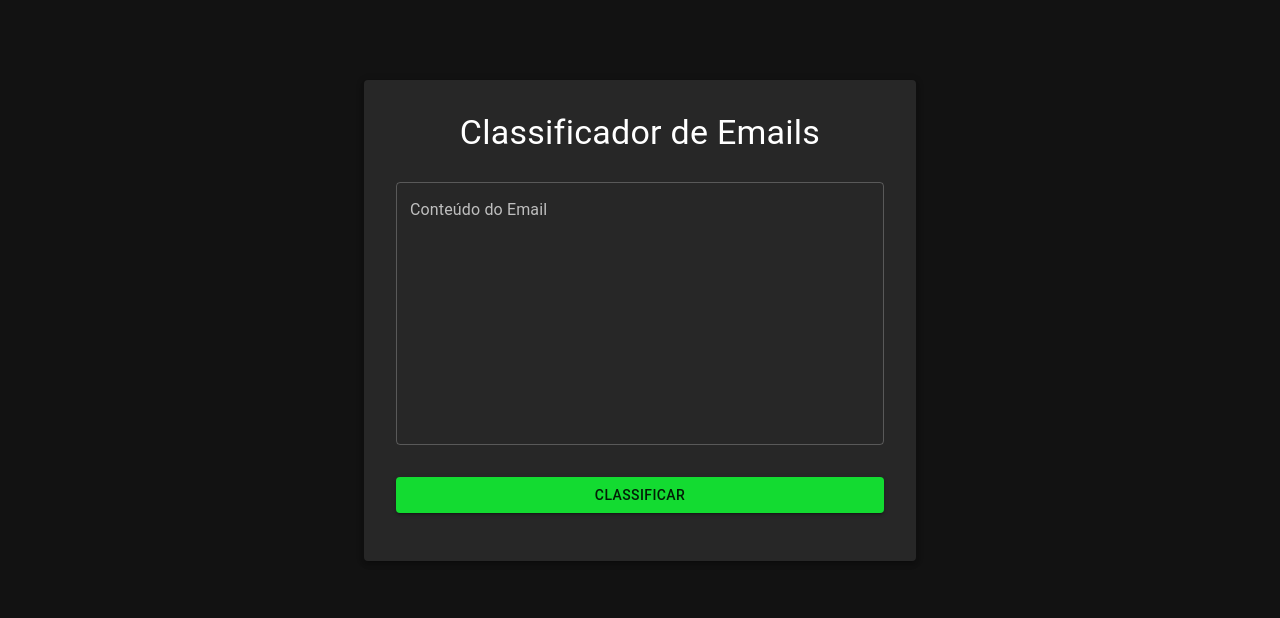
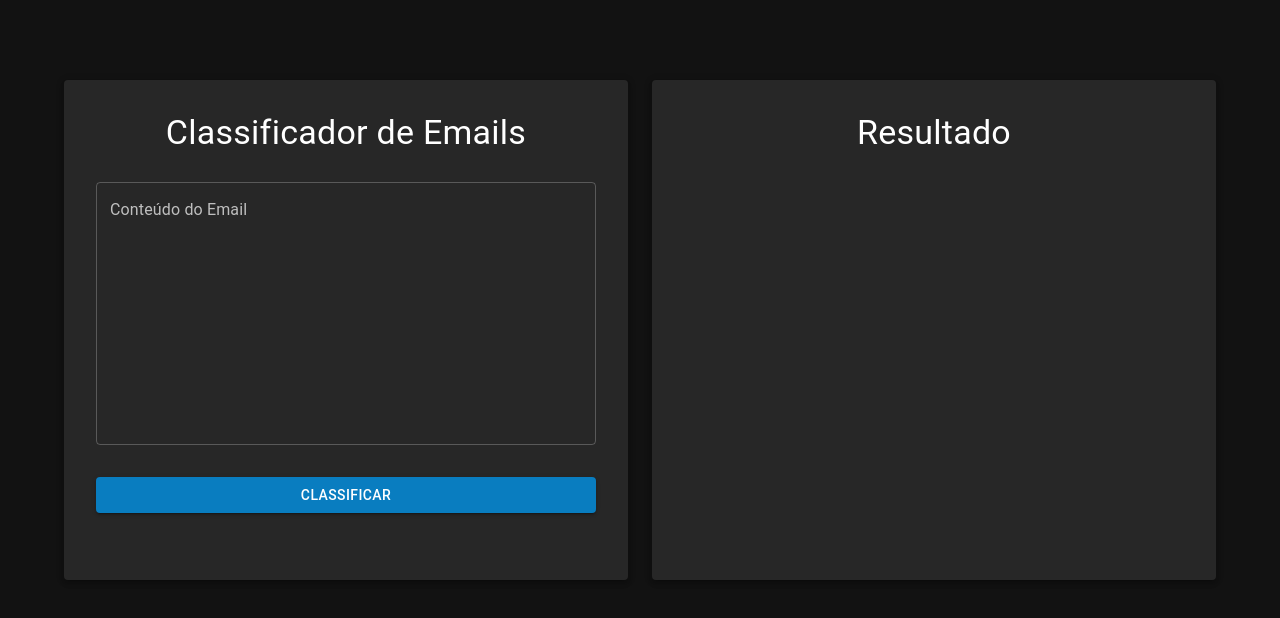
Before and after one commit to KaiqueIvo04/email-classifier, a React (Vite) app in the folder frontend-email-classifier/: page / in a window 1280 px wide. Shown: the top 618 px of the page. Built offline with nearby package versions, Linux system fonts and the light colour scheme.

Commit message:
Chore: Card of results

```diff
--- a/frontend-email-classifier/src/App.tsx
+++ b/frontend-email-classifier/src/App.tsx
@@ -1,12 +1,38 @@
-import { Box } from "@mui/material"
+import { Box, Container, Grid } from "@mui/material"
 import { EmailForm } from "./components/EmailForm"
+import { Result } from "./components/Result"
 
 
 function App() {
   return (
-    <Box sx={{minHeight: "100vh", }}>
-      <EmailForm/>
-    </Box>
+    <Container maxWidth="lg">
+      <Grid container spacing={3}>
+        <Grid size={6}>
+          <Box
+            sx={{
+              minHeight: "100vh",
+              mt: 10,
+              display: "flex",
+              justifyContent: "center"
+            }}
+          >
+            <EmailForm />
+          </Box>
+        </Grid>
+        <Grid size={6}>
+          <Box
+            sx={{
+              minHeight: "100vh",
+              mt: 10,
+              display: "flex",
+              justifyContent: "center"
+            }}
+          >
+            <Result />
+          </Box>
+        </Grid>
+      </Grid>
+    </Container>
   )
 }
 
--- a/frontend-email-classifier/src/components/EmailForm.tsx
+++ b/frontend-email-classifier/src/components/EmailForm.tsx
@@ -14,12 +14,13 @@ const API_URL = 'http://localhost:8000/process_email/';
 
 export const EmailForm: React.FC = () => {
     return (
-        <Container maxWidth="sm"
+        <Container maxWidth="sm" disableGutters
             sx={{
-                mt: 10
+                p: 0,
+                m: 0,
             }}
         >
-            <Paper elevation={4} sx={{ p: 4 }}>
+            <Paper elevation={4} sx={{ p: 4, minHeight: 500}}>
                 <Typography component="h1" variant="h4" gutterBottom align="center">
                     Classificador de Emails
                 </Typography>
--- /dev/null
+++ b/frontend-email-classifier/src/components/Result.tsx
@@ -0,0 +1,18 @@
+import { Box, Container, Paper, Typography } from "@mui/material";
+import React from "react";
+
+export const Result: React.FC = () => {
+    return (
+        <Container maxWidth="sm" disableGutters
+            sx={{ p: 0 , m: 0}}
+        >
+            <Box>
+                <Paper elevation={4} sx={{ p: 4, minHeight: 500}}>
+                    <Typography component="h1" variant="h4" gutterBottom align="center">
+                        Resultado
+                    </Typography>
+                </Paper>
+            </Box>
+        </Container>
+    )
+}
--- a/frontend-email-classifier/src/main.tsx
+++ b/frontend-email-classifier/src/main.tsx
@@ -9,7 +9,7 @@ const theme = createTheme({
   palette: {
     mode: 'dark',
     primary: {
-      main: '#13db31ff',
+      main: '#097dc0ff',
     },
   },
 });
```
